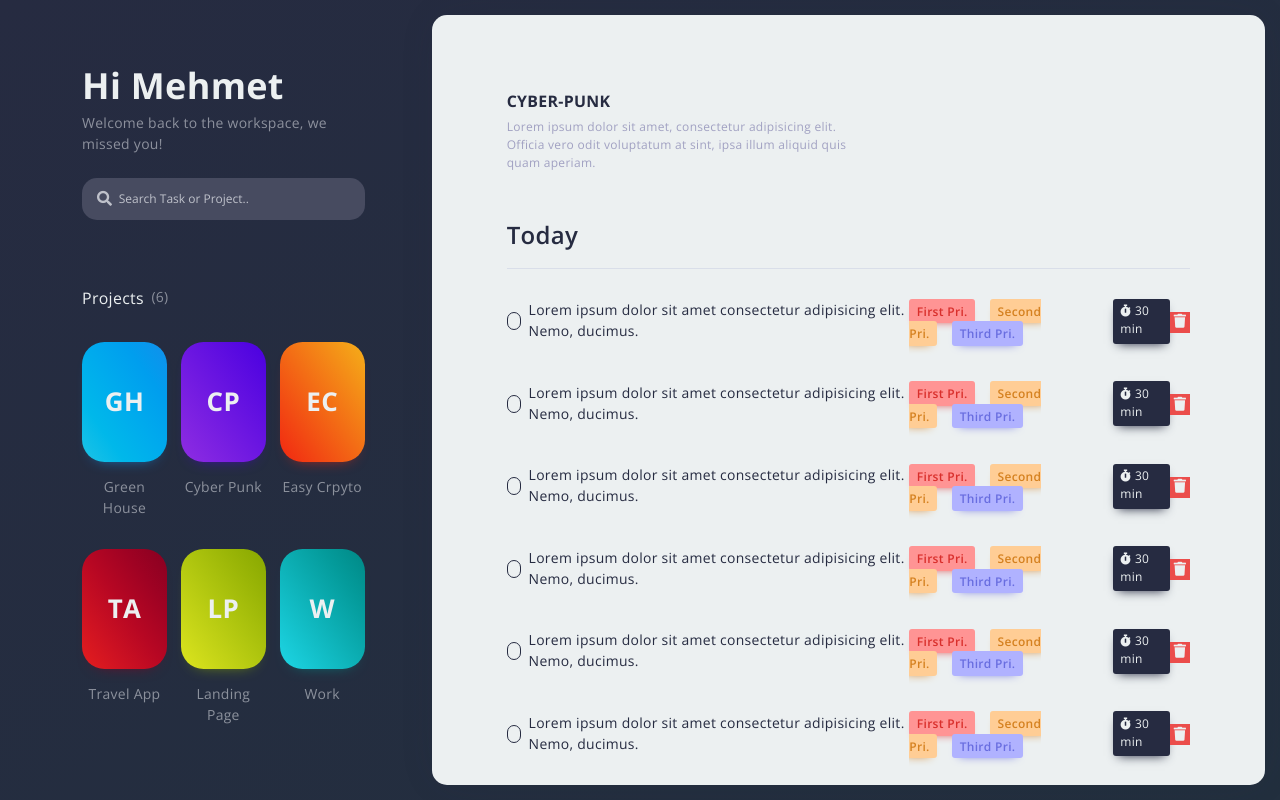
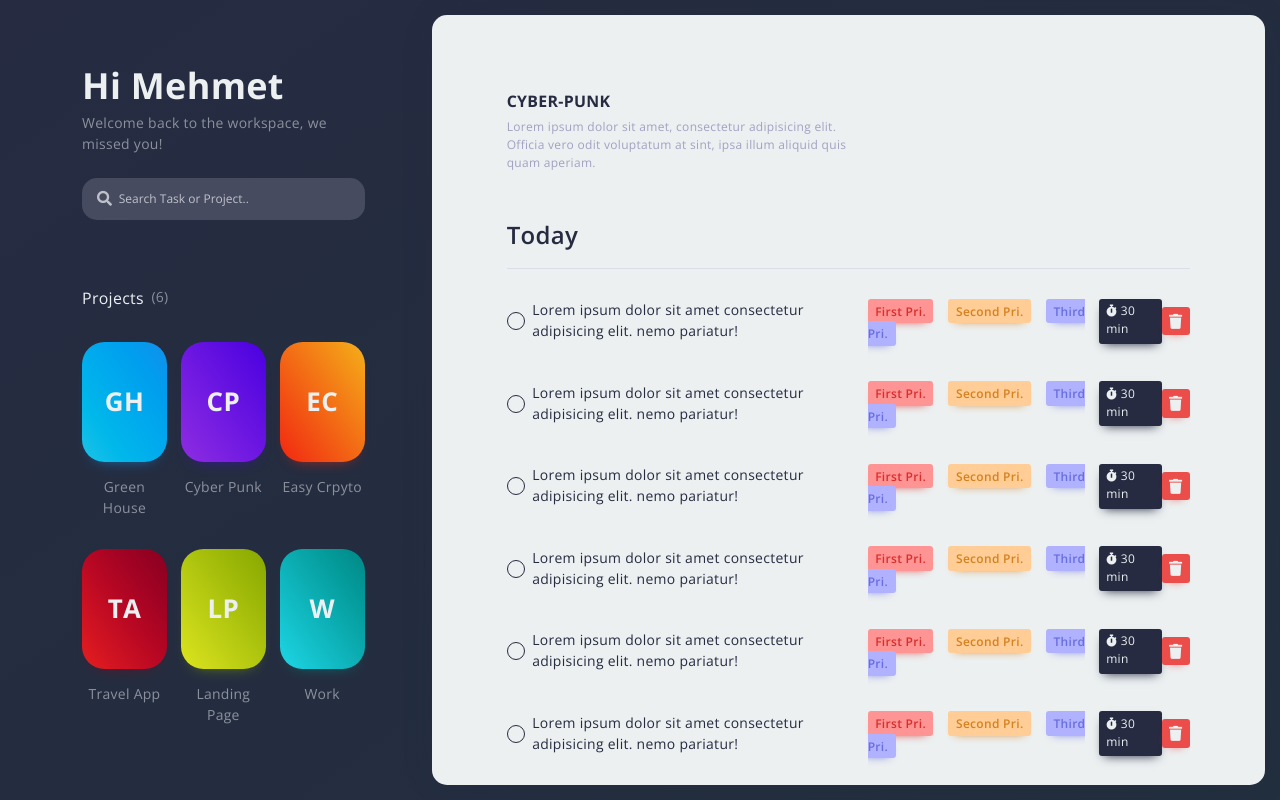
Before and after one commit to mehmetpekcan/todo-app, a Vue app: page /project/cyber-punk in a window 1280 px wide. Built offline with nearby package versions, Linux system fonts and the light colour scheme.

Commit message:
Todo component designed

```diff
--- a/src/components/Todo.vue
+++ b/src/components/Todo.vue
@@ -1,15 +1,15 @@
 <template>
-<div class="todo--wrapper d-flex justify-content-between align-items-center" :class="{ 'completed': isCompleted }">
-  <div class="d-flex align-items-center">
+<div class="todo--wrapper d-flex justify-content-between align-items-center w-100" :class="{ 'completed': isCompleted }">
+  <div class="d-flex align-items-center" style="width: 60%">
     <div class="todo--check mr-2" :class="{ 'completed': isCompleted }">
       <i class="fas fa-check font-size-12" :class="{ 'd-none': !isCompleted }" />
       <input type="checkbox" v-model="isCompleted">
     </div>
-    <div class="todo--content text-dark font-size-14">
-      <p class="mb-0">Lorem ipsum dolor sit amet consectetur adipisicing elit. Nemo, ducimus.</p>
+    <div class="todo--content text-dark font-size-14" style="width: 90%;">
+      <p class="mb-0">Lorem ipsum dolor sit amet consectetur adipisicing elit.  nemo pariatur!</p>
     </div>
   </div>
-  <div class="d-flex">
+  <div class="d-flex" style="width: 35">
     <div class="todo--tags">
       <span class="todo--tags-tag p-1 px-2 first font-size-12">First Pri.</span>
       <span class="todo--tags-tag p-1 px-2 second font-size-12">Second Pri.</span>
@@ -21,7 +21,15 @@
     </div>
   </div>
   <div class="todo--delete">
-    <i class="fas fa-trash p-1 font-size-14 bg-red text-white" />
+    <a-popconfirm
+      placement="bottom"
+      title="Are you sure to delete task?"
+      ok-text="Yes"
+      cancel-text="No"
+      @confirm="deleteTask"
+      >
+      <i class="fas fa-trash" />
+    </a-popconfirm>
   </div>
 </div>
 </template>
@@ -32,6 +40,11 @@ export default {
     return {
       isCompleted: false,
     }
+  },
+  methods: {
+    deleteTask() {
+      console.log("delete")
+    }
   }
 }
 </script>
@@ -40,13 +53,16 @@ export default {
 @import "@/assets/styles/mixins.scss";
 
 .todo--wrapper {
-  cursor: pointer;
   padding: .5rem 0;
-  transition: opacity .5s ease;
+  transition: all .5s ease;
 
   &.completed {
     opacity: .5;
-    transition: opacity .5s ease;
+    transition: all .5s ease;
+
+    .todo--content {
+      text-decoration: line-through;
+    }
 
     .todo--check {
       transition: .2s all ease-in;
@@ -119,6 +135,16 @@ export default {
     background-color: $dark;
     color: $white;
   }
+
+  .todo--delete {
+    position: relative;
+    cursor: pointer;
+    box-shadow: 0 5px 10px -7px $red;
+    padding: .2rem .5rem;
+    background: $red;
+    border-radius: .2rem;
+    color: $white;
+  }
 }
 
 </style>
```
